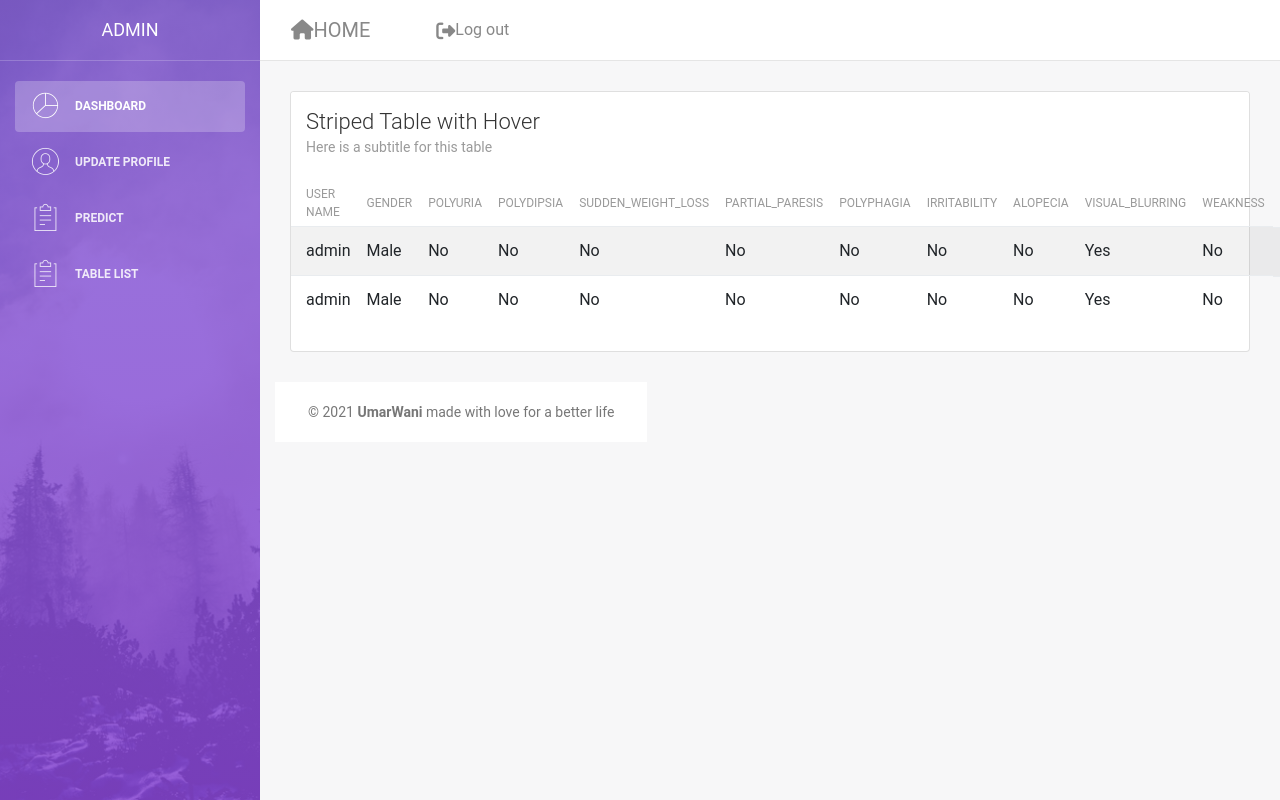
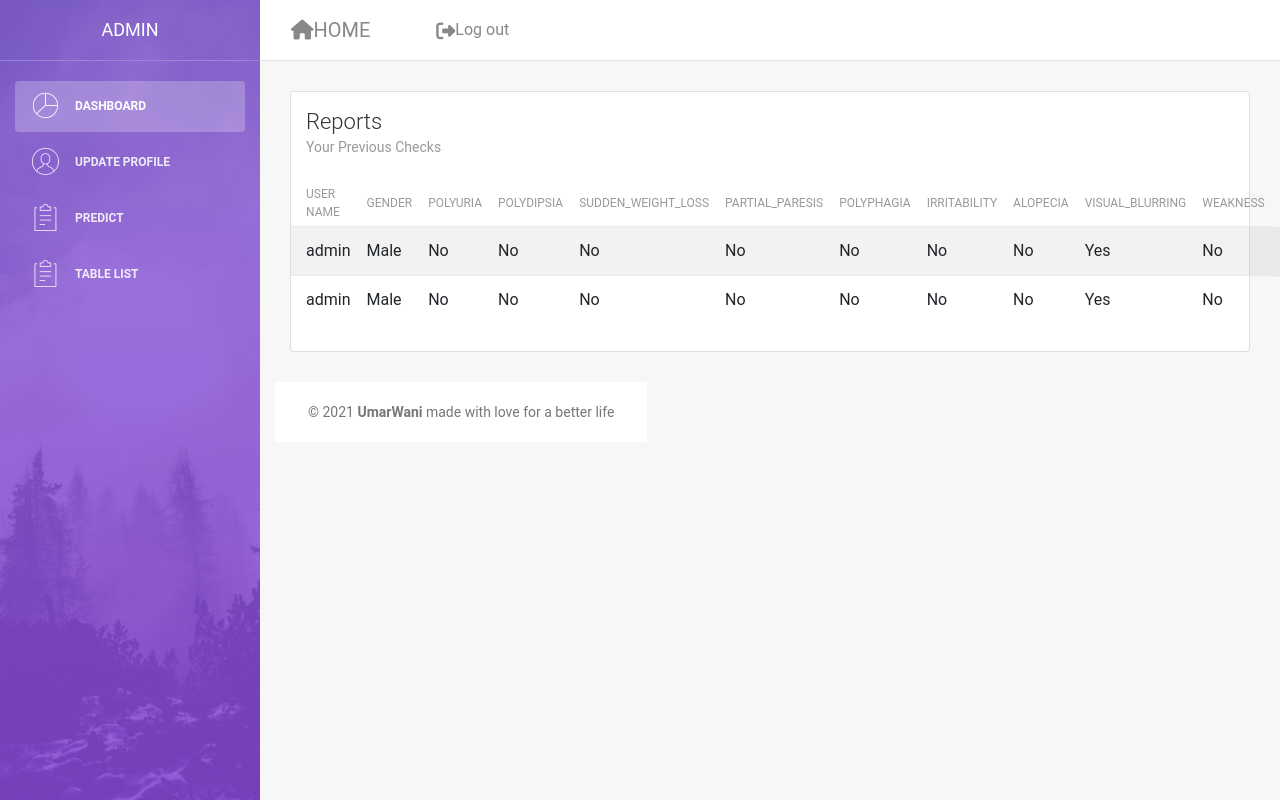
Before and after one commit to UmarWanie/ML, a Django app: page /myTable/ in a window 1280 px wide. Run offline with Django 3.2, Linux system fonts and the light colour scheme; a user stored in the database is signed in; data comes from the database, SQL or seed files in the repository; both versions use the stored data as it was after the commit; some libraries are stand-ins or nearby versions.

Commit message:
fourth commit

```diff
--- a/templates/myTable.html
+++ b/templates/myTable.html
@@ -114,8 +114,8 @@
                         <div class="col-md-12">
                             <div class="card strpied-tabled-with-hover">
                                 <div class="card-header ">
-                                    <h4 class="card-title">Striped Table with Hover</h4>
-                                    <p class="card-category">Here is a subtitle for this table</p>
+                                    <h4 class="card-title">Reports</h4>
+                                    <p class="card-category">Your Previous Checks</p>
                                 </div>
                                 <div class="card-body table-full-width table-responsive">
                                     <table class="table table-hover table-striped">
```
Also changed, not shown: requirements.txt (+10 -263 lines), Early_Stage_Diabetes/settings.py (line endings or trailing spaces), db.sqlite3, 1 other file.
